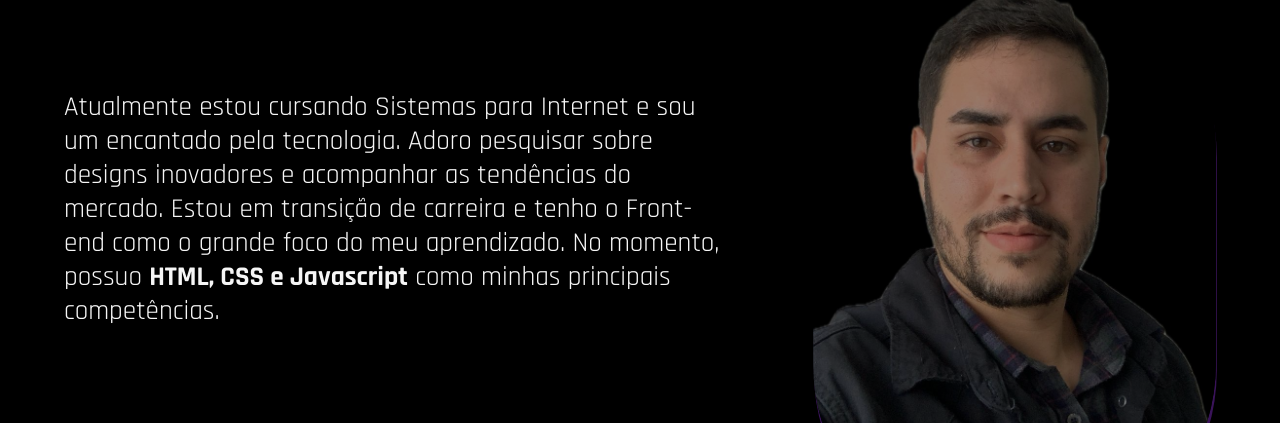
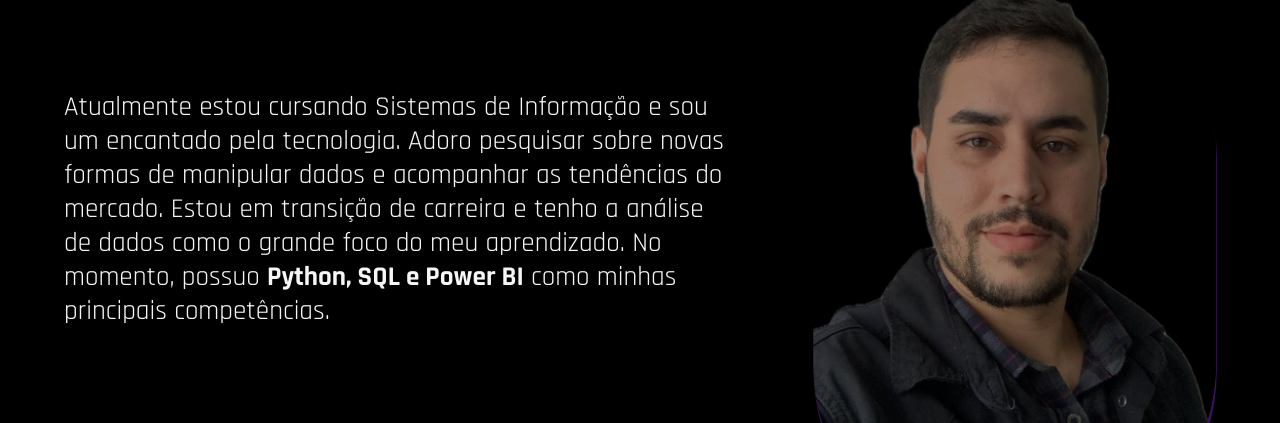
Before and after one commit to santos-erick/portfolio-cv, a plain HTML site: page index.html in a window 1280 px wide. Shown: the part 321-744 px from the top of the page. Drawn offline with Linux system fonts and the light colour scheme.

Commit message:
Mudanças index

```diff
--- a/index.html
+++ b/index.html
@@ -18,9 +18,9 @@
             <h1 class="apresentacao__conteudo__titulo">Olá, me chamo<br>
             <strong class="titulo-destaque">ERICK SANTOS</strong>
             </h1><br>
-            <p class="apresentacao__conteudo__texto">Atualmente estou cursando Sistemas para Internet e sou um encantado pela
-            tecnologia. Adoro pesquisar sobre designs inovadores e acompanhar as tendências do mercado. Estou em transição de carreira e
-            tenho o Front-end como o grande foco do meu aprendizado. No momento, possuo <strong> HTML, CSS e Javascript</strong>
+            <p class="apresentacao__conteudo__texto">Atualmente estou cursando Sistemas de Informação e sou um encantado pela
+            tecnologia. Adoro pesquisar sobre novas formas de manipular dados e acompanhar as tendências do mercado. Estou em transição de carreira e
+            tenho a análise de dados como o grande foco do meu aprendizado. No momento, possuo <strong> Python, SQL e Power BI</strong>
             como minhas principais competências.
             </p><br>
             <div class="apresentacao__links">
```
